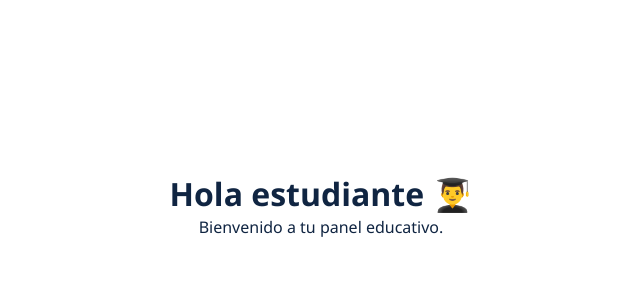
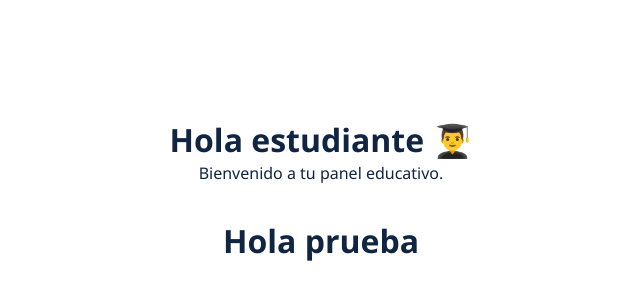
Before and after one commit to LeonelBM123/edu_ai, a React (Vite) app: page /estudiantelayout in a window 1280 px wide. Shown: the part 194-494 px from the top of the page, without its empty margins (319-959 px from the left). Built offline with nearby package versions, Linux system fonts and the light colour scheme; no server answers; the database is empty.

Commit message:
prueba consulta

```diff
--- a/src/App.jsx
+++ b/src/App.jsx
@@ -3,7 +3,7 @@ import EstudianteLayout from './layouts/EstudiantesLayout';
 import DocenteLayout from './layouts/DocentesLayout';
 import Login from './pages/Login';
 import Register from './pages/Register';
-
+import EstudianteDashboard from './pages/EstudianteDashboard';
 
 
 function App() {
@@ -16,7 +16,7 @@ function App() {
         <Route path="/register" element={<Register />} />
         {/* Rutas de estudiantes */}
         <Route path="/estudiantelayout" element={<EstudianteLayout />}>
-
+        <Route index element={<EstudianteDashboard/>} />
         </Route>
 
         {/* Rutas de docentes */}
--- a/src/layouts/EstudiantesLayout.jsx
+++ b/src/layouts/EstudiantesLayout.jsx
@@ -1,8 +1,12 @@
+
+import { Outlet } from 'react-router-dom';
+
 export default function EstudianteLayout() {
   return (
     <div style={{ padding: '2rem', textAlign: 'center' }}>
       <h1>Hola estudiante 👨‍🎓</h1>
       <p>Bienvenido a tu panel educativo.</p>
+       <Outlet />
     </div>
   );
 }
--- a/src/pages/EstudianteDashboard.jsx
+++ b/src/pages/EstudianteDashboard.jsx
@@ -0,0 +1,39 @@
+
+  import { useEffect } from 'react';
+import { supabase } from '../supabaseClient';
+
+export default function ConsultaCursos() {
+  useEffect(() => {
+    const obtenerCursos = async () => {
+      const { data, error } = await supabase
+        .from('curso')
+        .select('nombre');
+
+      if (error) {
+        console.error('Error al obtener cursos:', error);
+      } else {
+        console.log('Cursos obtenidos:', data);
+      }
+    };
+
+    const obtenerMaterias = async () => {
+      const { data, error } = await supabase
+        .from('materia_curso')
+        .select('');
+
+      if (error) {
+        console.error('Error al obtener cursos:', error);
+      } else {
+        console.log('Cursos obtenidos:', data);
+      }
+    };
+
+    obtenerCursos();
+  }, []);
+
+  return (
+    <div style={{ padding: '2rem', textAlign: 'center' }}>
+      <h1>Hola prueba</h1>
+
+    </div>); // No renderiza nada, solo consulta
+}
```
